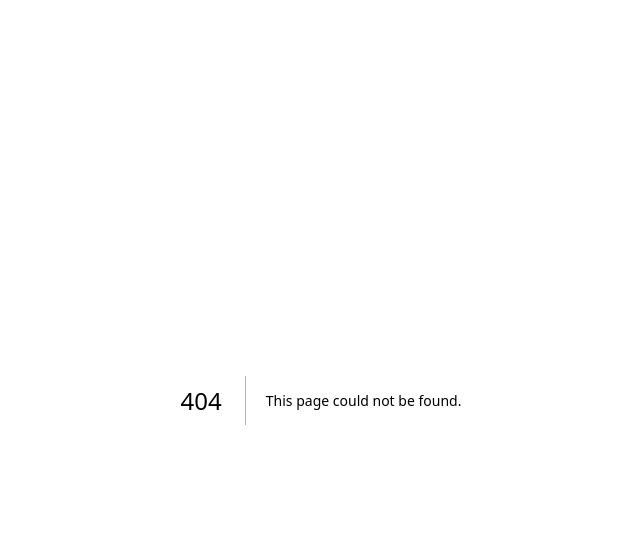
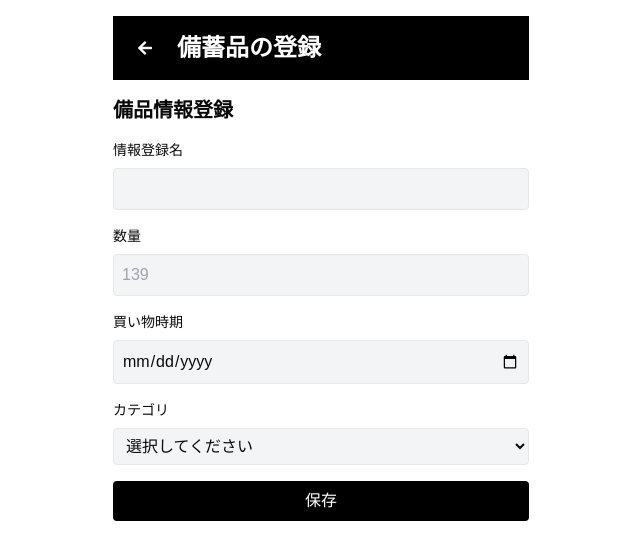
Before and after one commit to emorinrin/front, a Next.js app: page /stockpile_registration_iteminfo in a window 1280 px wide. Before the commit this address had no page. Shown: the top 560 px of the page, without its empty margins (319-959 px from the left). Built offline with nearby package versions, Linux system fonts and the light colour scheme.

Commit message:
react-iconsパッケージを追加し、ページコンポーネントを更新してリンクを追加。新しい備品情報登録フォームとヘッダーコンポーネントを実装。

```diff
--- a/package.json
+++ b/package.json
@@ -20,6 +20,7 @@
     "next": "^14.2.15",
     "react": "^18.3.1",
     "react-dom": "^18.3.1",
+    "react-icons": "^5.3.0",
     "react-zxing": "^2.0.2",
     "tailwind-merge": "^2.5.3",
     "tailwindcss-animate": "^1.0.7"
--- a/src/app/page.js
+++ b/src/app/page.jsx
@@ -21,18 +21,23 @@ export default function Component() {
       <main className="flex-grow p-4">
         <div className="grid grid-cols-2 gap-4">
           {[
-            { title: "備品品見積もり", icon: Calculator },
-            { title: "備品品登録", icon: Barcode },
-            { title: "備品一覧", icon: List },
-            { title: "選別所", icon: Shield },
+            { title: "備品品見積もり", icon: Calculator, href: "/estimate" },
+            {
+              title: "備品品登録",
+              icon: Barcode,
+              href: "/stockpile_registration_iteminfo",
+            },
+            { title: "備品一覧", icon: List, href: "/list" },
+            { title: "選別所", icon: Shield, href: "/selection" },
           ].map((item, index) => (
-            <button
+            <Link
               key={index}
+              href={item.href}
               className="flex flex-col items-center justify-center p-3 bg-gray-100 rounded-full aspect-square w-32 h-32 mx-auto"
             >
               <item.icon className="w-6 h-6 mb-2" />
               <span className="text-xs text-center">{item.title}</span>
-            </button>
+            </Link>
           ))}
         </div>
       </main>
--- /dev/null
+++ b/src/app/stockpile_registration_iteminfo/page.jsx
@@ -0,0 +1,128 @@
+"use client";
+
+import { useState } from "react";
+import Header from "@/components/header";
+
+export default function Component() {
+  const [formData, setFormData] = useState({
+    name: "",
+    quantity: "",
+    date: "",
+    category: "",
+  });
+
+  const handleSubmit = async (e) => {
+    e.preventDefault();
+    try {
+      const response = await fetch("/api/submit", {
+        method: "POST",
+        headers: {
+          "Content-Type": "application/json",
+        },
+        body: JSON.stringify(formData),
+      });
+      if (response.ok) {
+        // Reset form after successful submission
+        setFormData({
+          name: "",
+          quantity: "",
+          date: "",
+          category: "",
+        });
+        alert("送信成功");
+      }
+    } catch (error) {
+      console.error("Error:", error);
+      alert("エラーが発生しました");
+    }
+  };
+
+  const handleChange = (e) => {
+    const { name, value } = e.target;
+    setFormData((prev) => ({
+      ...prev,
+      [name]: value,
+    }));
+  };
+
+  return (
+    <form onSubmit={handleSubmit} className="max-w-md mx-auto p-4 space-y-4">
+      {/* Header component */}
+      <Header />
+
+      <h2 className="text-xl font-bold">備品情報登録</h2>
+
+      <div className="space-y-2">
+        <label htmlFor="name" className="block text-sm">
+          情報登録名
+        </label>
+        <input
+          id="name"
+          name="name"
+          type="text"
+          required
+          value={formData.name}
+          onChange={handleChange}
+          className="w-full p-2 rounded bg-gray-100 border border-gray-200"
+        />
+      </div>
+
+      <div className="space-y-2">
+        <label htmlFor="quantity" className="block text-sm">
+          数量
+        </label>
+        <input
+          id="quantity"
+          name="quantity"
+          type="number"
+          required
+          value={formData.quantity}
+          onChange={handleChange}
+          placeholder="139"
+          className="w-full p-2 rounded bg-gray-100 border border-gray-200"
+        />
+      </div>
+
+      <div className="space-y-2">
+        <label htmlFor="date" className="block text-sm">
+          買い物時期
+        </label>
+        <input
+          id="date"
+          name="date"
+          type="date"
+          required
+          value={formData.date}
+          onChange={handleChange}
+          className="w-full p-2 rounded bg-gray-100 border border-gray-200"
+        />
+      </div>
+
+      <div className="space-y-2">
+        <label htmlFor="category" className="block text-sm">
+          カテゴリ
+        </label>
+        <select
+          id="category"
+          name="category"
+          required
+          value={formData.category}
+          onChange={handleChange}
+          className="w-full p-2 rounded bg-gray-100 border border-gray-200"
+        >
+          <option value="">選択してください</option>
+          <option value="food">食品</option>
+          <option value="daily">日用品</option>
+          <option value="other">その他</option>
+        </select>
+      </div>
+
+      <button
+        type="submit"
+        className="w-full p-2 rounded bg-black text-white hover:bg-black/90 transition-colors"
+      >
+        保存
+      </button>
+    </form>
+  );
+}
--- /dev/null
+++ b/src/components/header.js
@@ -0,0 +1,20 @@
+"use client";
+
+import Link from "next/link"; // Linkコンポーネントをインポート
+import { FaArrowLeft } from "react-icons/fa"; // Reactアイコンをインポート
+
+// 背景が黒、文字が白のヘッダー
+export default function Header() {
+  return (
+    <header className="bg-black text-white">
+      <div className="container mx-auto p-4 flex items-center">
+        <Link href="/" aria-label="ホームに戻る">
+          <button className="p-2">
+            <FaArrowLeft className="text-white" />
+          </button>
+        </Link>
+        <h1 className="text-2xl font-bold ml-4">備蓄品の登録</h1>
+      </div>
+    </header>
+  );
+}
```
Also changed, not shown: src/app/pos/page.jsx (renamed from src/app/pos/page.js), src/components/StockpileRegistrationBarcodeRead.jsx (added), src/components/StockpileRegistrationImageUpload.jsx (added), 1 other file (tests, documents, lock files or other folders).
